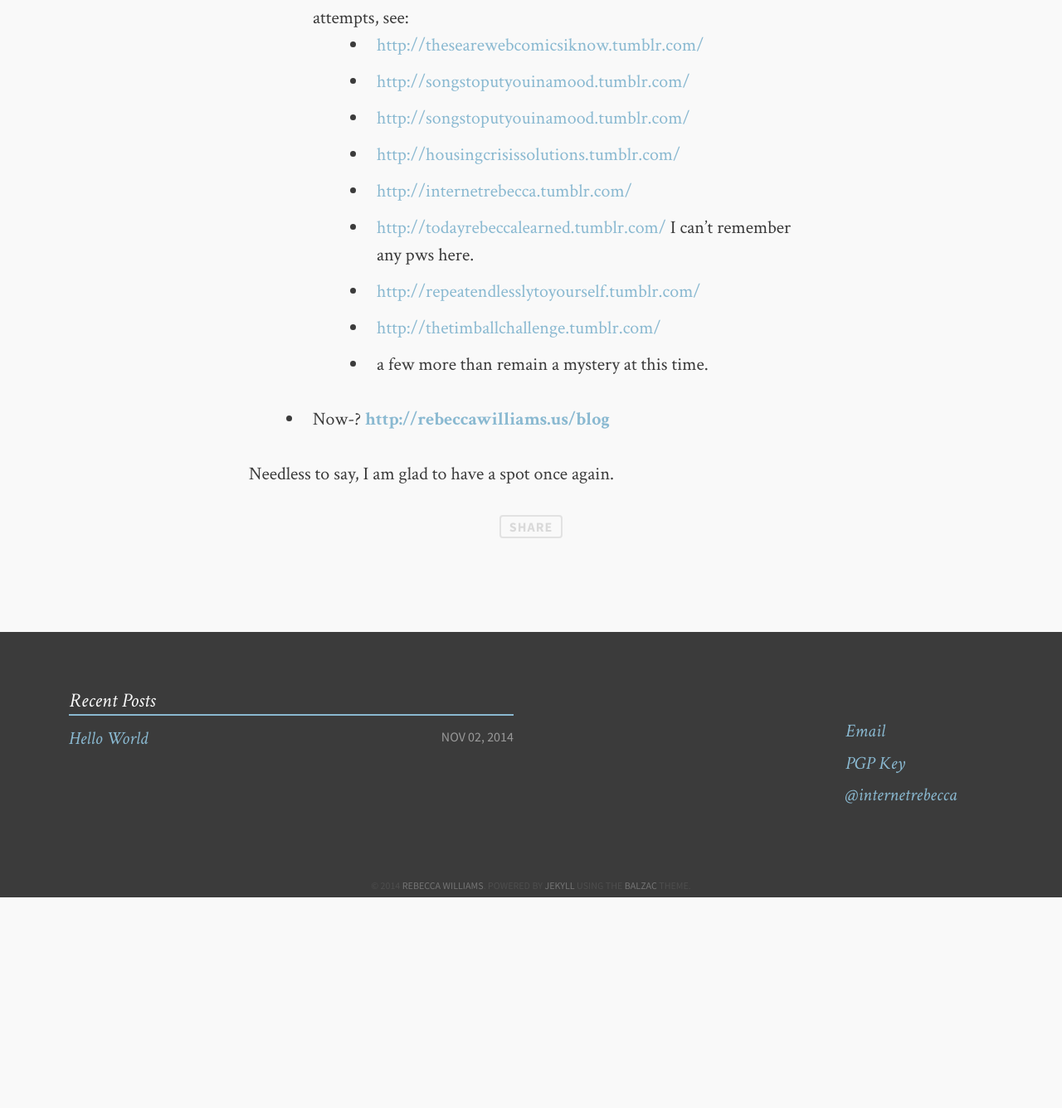
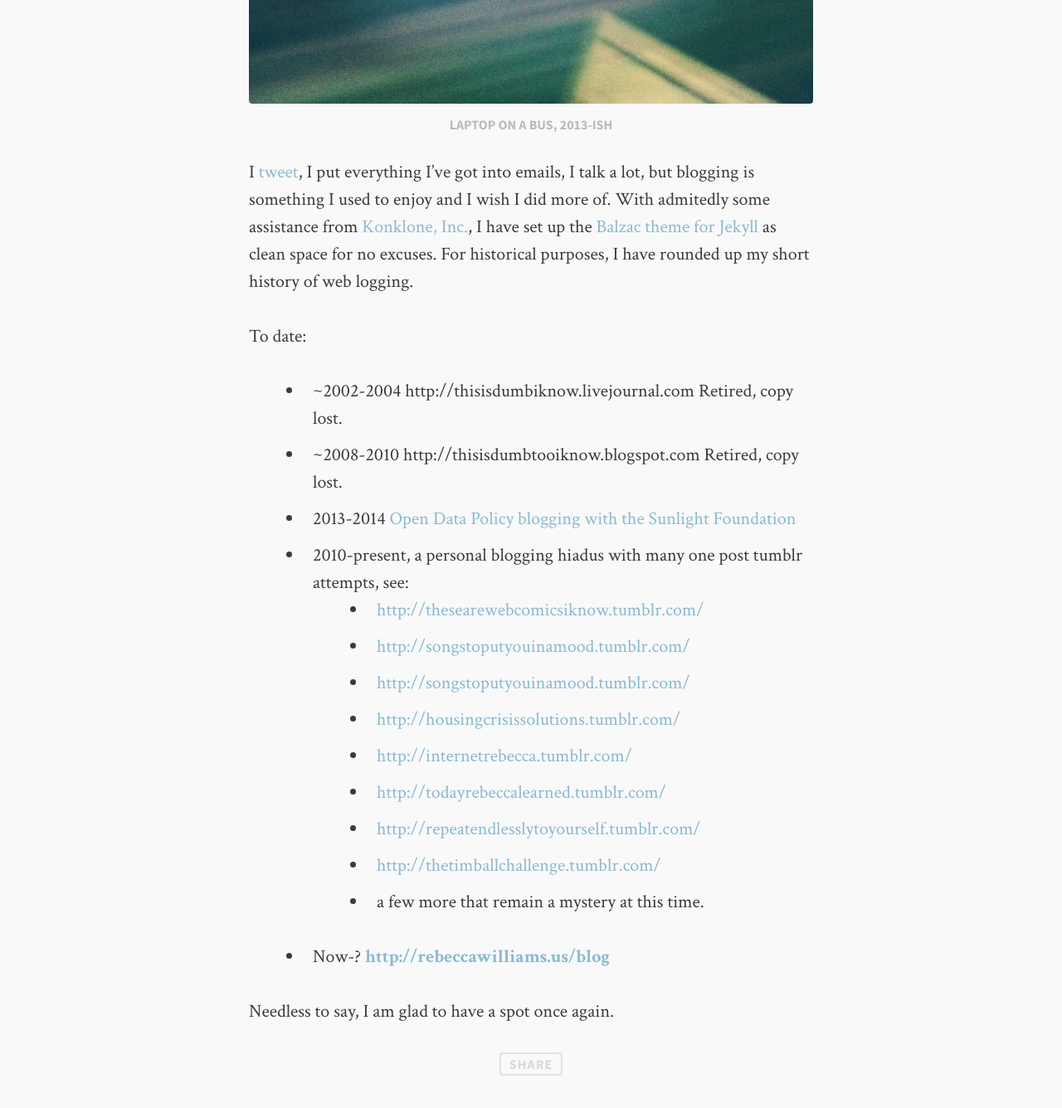
Before and after one commit to rebeccawilliams/rebeccawilliams.us, a Jekyll site: the page built from _posts/2013-08-17-helloworld.md, in a window 1280 px wide and 1400 px high, scrolled down 949 px. Shown: the top 1336 px of the window at 83% size. Built offline with Jekyll 4.4.1, drawn with Linux system fonts in a browser that asks for light colours; comment, search, counter and statistics services are not loaded; before the commit the page ends 2031 px from its top, so only the background shows below that; some of the changed text lies outside the part shown.

Commit message:
Update 2013-08-17-helloworld.md

```diff
--- a/_posts/2013-08-17-helloworld.md
+++ b/_posts/2013-08-17-helloworld.md
@@ -6,7 +6,7 @@
 date: 2014-11-02
 ---
 <figure>
-	<img src=/images/blur.jpg>
+	<img src="/images/blur.jpg">
 	<figcaption>Laptop on a bus, 2013-ish</figcaption>
 </figure>
 I [tweet](www.twitter.com/internetrebecca), I put everything I've got into emails, I talk a lot, but blogging is something I used to enjoy and I wish I did more of. With admitedly some assistance from [Konklone, Inc.](www.konklone.com), I have set up the [Balzac theme for Jekyll](http://jekyll.gtat.me/about/) as clean space for no excuses. For historical purposes, I have rounded up my short history of web logging.
@@ -15,17 +15,17 @@
 
 * ~2002-2004 http://thisisdumbiknow.livejournal.com Retired, copy lost.
 * ~2008-2010 http://thisisdumbtooiknow.blogspot.com Retired, copy lost.
-* 2013-2014 [Open Data Policy blogging with the Sunlight Foundation](http://sunlightfoundation.com/blog/author/rwilliams/)]
+* 2013-2014 [Open Data Policy blogging with the Sunlight Foundation](http://sunlightfoundation.com/blog/author/rwilliams/)
 * 2010-present, a personal blogging hiadus with many one post tumblr attempts, see:
 	* [http://thesearewebcomicsiknow.tumblr.com/](http://thesearewebcomicsiknow.tumblr.com/)
 	* [http://songstoputyouinamood.tumblr.com/](http://songstoputyouinamood.tumblr.com/)
 	* [http://songstoputyouinamood.tumblr.com/](http://songstopickyouup.tumblr.com/)
 	* [http://housingcrisissolutions.tumblr.com/](http://housingcrisissolutions.tumblr.com/)
 	* [http://internetrebecca.tumblr.com/](http://internetrebecca.tumblr.com/)
-	* [http://todayrebeccalearned.tumblr.com/](http://todayrebeccalearned.tumblr.com/) I can't remember any pws here.
+	* [http://todayrebeccalearned.tumblr.com/](http://todayrebeccalearned.tumblr.com/)
 	* [http://repeatendlesslytoyourself.tumblr.com/](http://repeatendlesslytoyourself.tumblr.com/)
 	* [http://thetimballchallenge.tumblr.com/](http://thetimballchallenge.tumblr.com/)
-	* a few more than remain a mystery at this time.
+	* a few more that remain a mystery at this time.
 * Now-? **[http://rebeccawilliams.us/blog](http://rebeccawilliams.us/blog)**
 
 Needless to say, I am glad to have a spot once again.
```
